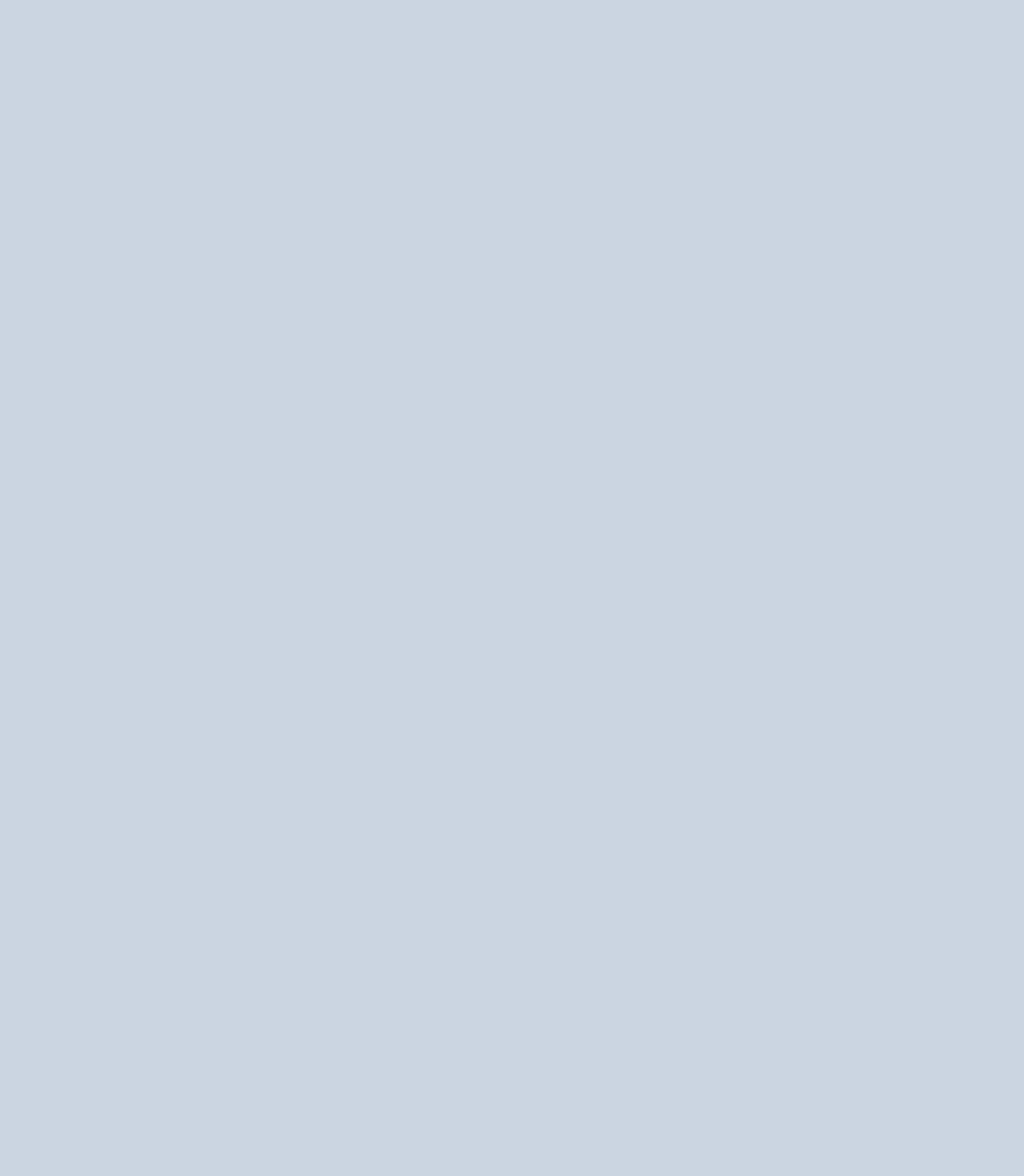
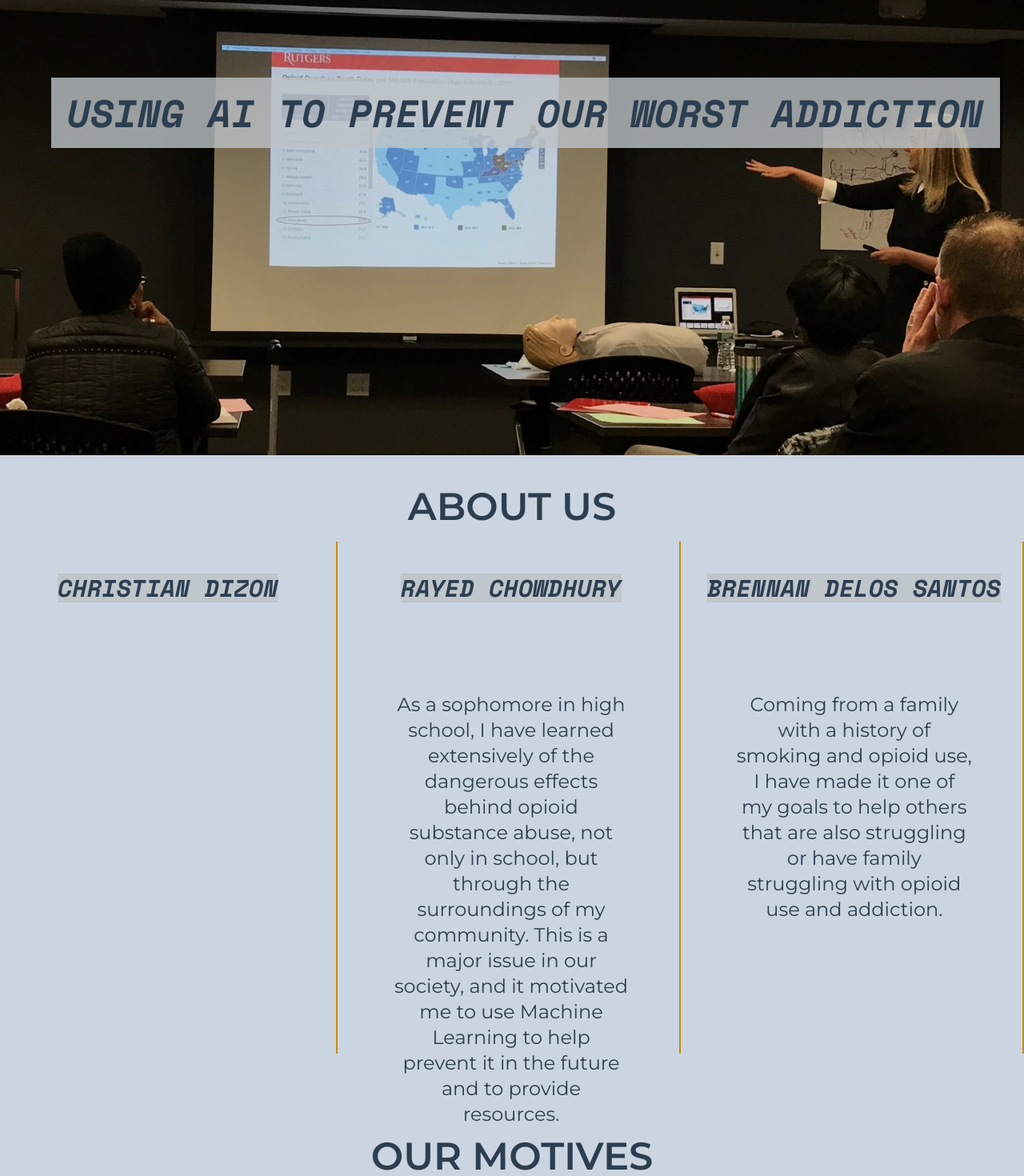
Before and after one commit to rayedchow/riskready, a Next.js app: page / in a window 1280 px wide. Shown: the part 111-1581 px from the top of the page at 80% size. Before the commit the page ends 800 px from the top, so only its background shows below. Built offline with nearby package versions, Linux system fonts and the light colour scheme.

Commit message:
about us page

```diff
--- a/src/pages/index.js
+++ b/src/pages/index.js
@@ -4,7 +4,29 @@ export default function Home() {
   return (
     <div className="w-full h-full">
       <Navbar page={0} />
-      <div className="flex flex-col items-center mt-10">
+      <div className="w-full h-full flex flex-col items-center">
+        <div className='w-full h-[50rem] min-h-[75%] bg-landingbg bg-no-repeat bg-cover bg-center grow'>
+          <div className='text-5xl p-5 ml-[5%] mt-[10%] max-w-fit max-h-fit text-clip text-[#2c3e50] landingtitle'>USING AI TO PREVENT OUR WORST ADDICTION</div>
+        </div>
+        <div className='mt-10 text-5xl text-[#2c3e50] font-semibold'>
+          ABOUT US
+        </div>
+        <div className='mt-5 mb-16 flex justify-between w-full h-[40rem] min-h-[40rem]'>
+          <div className='border-r-2 border-[#CA8A04] w-[33%] flex flex-col items-center'>
+            <div className='text-3xl text-[#2c3e50] landingtitle mt-10'>CHRISTIAN DIZON</div>
+          </div>
+          <div className='border-r-2 border-[#CA8A04] w-[33%] flex flex-col items-center'>
+            <div className='text-3xl text-[#2c3e50] landingtitle mt-10'>RAYED CHOWDHURY</div>
+            <div className='text-center text-[#2c3e50] text-2xl font-normal mt-28 w-[70%]'>As a sophomore in high school, I have learned extensively of the dangerous effects behind opioid substance abuse, not only in school, but through the surroundings of my community. This is a major issue in our society, and it motivated me to use Machine Learning to help prevent it in the future and to provide resources.</div>
+          </div>
+          <div className='border-r-2 border-[#CA8A04] w-[33%] flex flex-col items-center'>
+            <div className='text-3xl text-[#2c3e50] landingtitle mt-10'>BRENNAN DELOS SANTOS</div>
+            <div className='text-center text-[#2c3e50] text-2xl font-normal mt-28 w-[70%]'>Coming from a family with a history of smoking and opioid use, I have made it one of my goals to help others that are also struggling or have family struggling with opioid use and addiction.</div>
+          </div>
+        </div>
+        <div className="mt-10 text-5xl text-[#2c3e50] font-semibold">
+          OUR MOTIVES
+        </div>
       </div>
     </div>
   )
--- a/src/styles/globals.css
+++ b/src/styles/globals.css
@@ -1,4 +1,5 @@
 @import url('https://fonts.googleapis.com/css2?family=Montserrat:ital,wght@0,300;0,400;0,600;1,500&display=swap');
+@import url('https://fonts.googleapis.com/css2?family=Space+Mono:ital,wght@1,700&display=swap');
 @tailwind base;
 @tailwind components;
 @tailwind utilities;
@@ -37,3 +38,8 @@ div#__next > div {
 .score-4 {
   border-color: #C0392B;
 }
+
+.landingtitle {
+  font-family: 'Space Mono', monospace !important;
+  background-color: rgba(189, 195, 199, 0.8);
+}
--- a/tailwind.config.js
+++ b/tailwind.config.js
@@ -11,6 +11,7 @@ module.exports = {
         'gradient-radial': 'radial-gradient(var(--tw-gradient-stops))',
         'gradient-conic':
           'conic-gradient(from 180deg at 50% 50%, var(--tw-gradient-stops))',
+        'landingbg' : "url('../../public/landingbg.jpeg')",
       },
     },
   },
```
Also changed, not shown: public/landingbg.jpeg (added), public/pttc-conference.jpeg (added).
